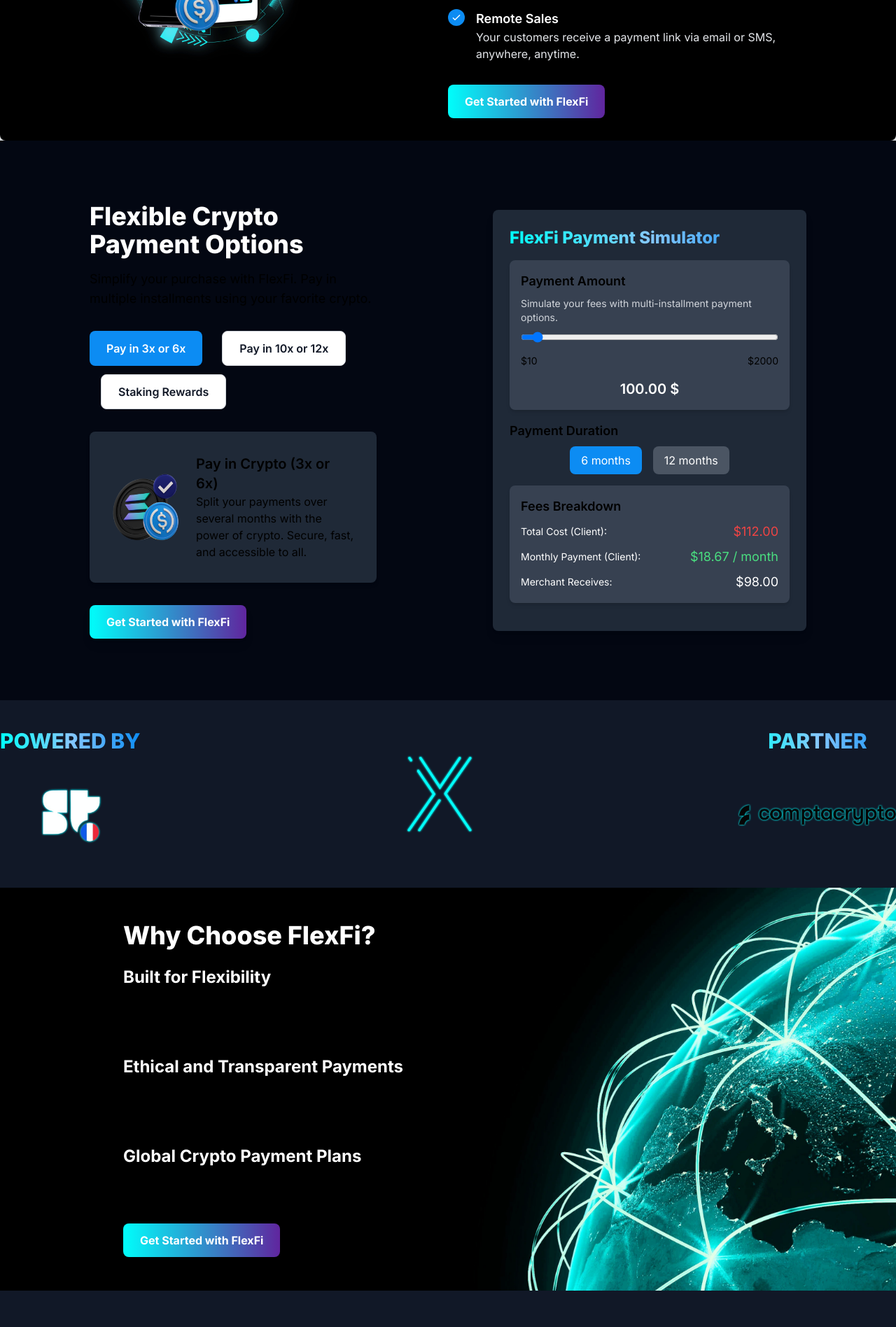
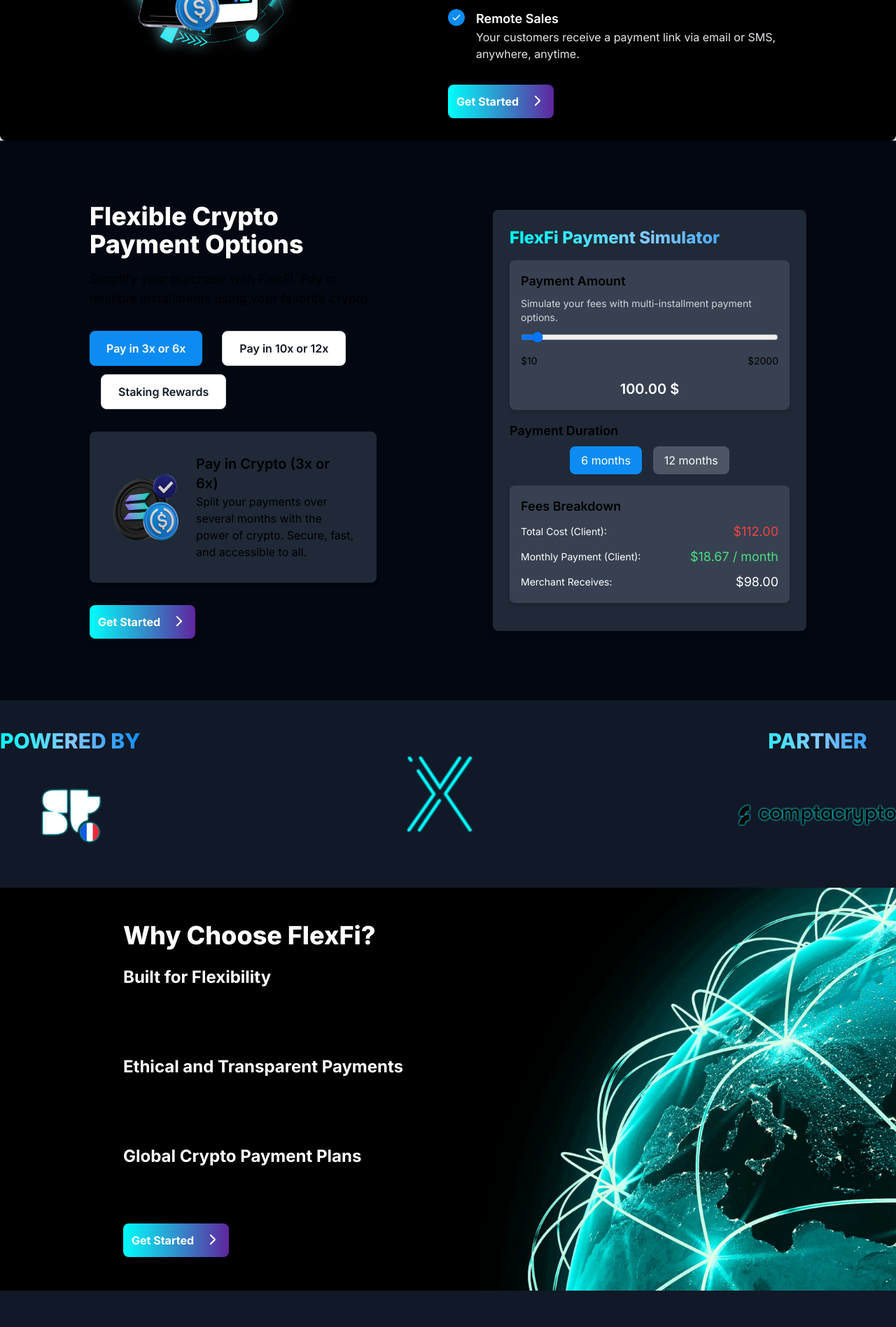
Before and after one commit to MickaelSanches/FlexFi-B-ta, a Next.js app: page / in a window 1280 px wide. Shown: the part 1180-3077 px from the top of the page at 70% size. Built offline with nearby package versions, Linux system fonts and the light colour scheme.

Commit message:
add button in sections

```diff
--- a/src/components/BusinessSolution.tsx
+++ b/src/components/BusinessSolution.tsx
@@ -1,3 +1,5 @@
+import { GetStartedButton } from "./GetStartedButton";
+
 export const BusinessSolution = () => {
   return (
     <div className=" bg-black p-6 sm:p-8 md:px-32 rounded-lg shadow-2xl flex flex-col lg:flex-row items-center justify-between space-y-8 lg:space-y-0 lg:space-x-16">
@@ -94,9 +96,7 @@ export const BusinessSolution = () => {
             </div>
           </li>
         </ul>
-        <button className="mt-8 px-4 py-2 sm:px-6 sm:py-3 bg-gradient-to-r from-[#00FEFB] to-[#60259E] hover:from-[#85C8FF] hover:to-[#0C8CF3] text-white font-bold rounded-lg shadow-lg transform transition duration-300 hover:scale-105">
-          Get Started with FlexFi
-        </button>
+        <GetStartedButton />
       </div>
     </div>
   );
--- a/src/components/GetStartedButton.tsx
+++ b/src/components/GetStartedButton.tsx
@@ -3,10 +3,10 @@ import { IoIosArrowForward } from "react-icons/io";
 export const GetStartedButton = () => {
   return (
     <div className="mt-8">
-      <button className="px-6 py-3 bg-gradient-to-r from-[#00FEFB] to-[#60259E] hover:from-[#85C8FF] hover:to-[#0C8CF3] text-white font-bold rounded-lg shadow-lg transform transition duration-300 hover:scale-105">
-        Get Started with FlexFi
+      <button className="flex px-3 py-3 bg-gradient-to-r from-[#00FEFB] to-[#60259E] hover:from-[#85C8FF] hover:to-[#0C8CF3] text-white font-bold rounded-lg shadow-lg transform transition duration-300 hover:scale-105">
+        <p className="mr-4">Get Started</p>
+        <IoIosArrowForward size={22} />
       </button>
-      <IoIosArrowForward size={22} />
     </div>
   );
 };
--- a/src/components/PaymentOptions.tsx
+++ b/src/components/PaymentOptions.tsx
@@ -1,5 +1,6 @@
 import { useState } from "react";
 import FlexFiPaymentSimulator from "./FlexFiPaymentSimulator";
+import { GetStartedButton } from "./GetStartedButton";
 
 export const PaymentOptions = () => {
   // State pour suivre l'option active
@@ -113,11 +114,7 @@ export const PaymentOptions = () => {
         </div>
 
         {/* Call to Action */}
-        <div className="mt-8">
-          <button className="px-6 py-3 bg-gradient-to-r from-[#00FEFB] to-[#60259E] hover:from-[#85C8FF] hover:to-[#0C8CF3] text-white font-bold rounded-lg shadow-lg transform transition duration-300 hover:scale-105">
-            Get Started with FlexFi
-          </button>
-        </div>
+        <GetStartedButton />
       </div>
 
       {/* FlexFi Payment Simulator */}
--- a/src/components/WhyFlexFi.tsx
+++ b/src/components/WhyFlexFi.tsx
@@ -1,3 +1,5 @@
+import { GetStartedButton } from "./GetStartedButton";
+
 export const WhyFlexFi = () => {
   return (
     <section
@@ -51,9 +53,7 @@ export const WhyFlexFi = () => {
               </li>
             </ul>
 
-            <button className="mt-8 px-6 py-3 bg-gradient-to-r from-[#00FEFB] to-[#60259E] hover:from-[#85C8FF] hover:to-[#0C8CF3] text-white font-bold rounded-lg shadow-lg transform transition duration-300 hover:scale-105">
-              Get Started with FlexFi
-            </button>
+            <GetStartedButton />
           </div>
         </div>
       </div>
```
